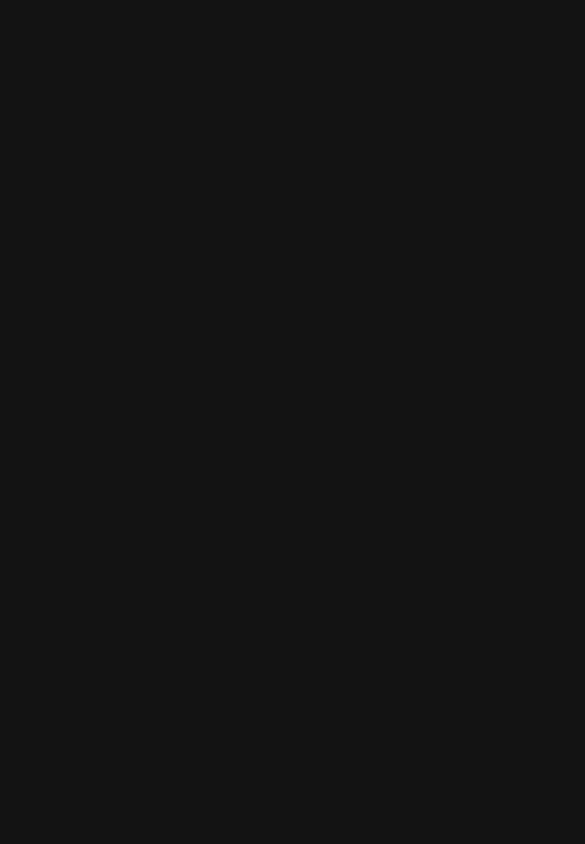
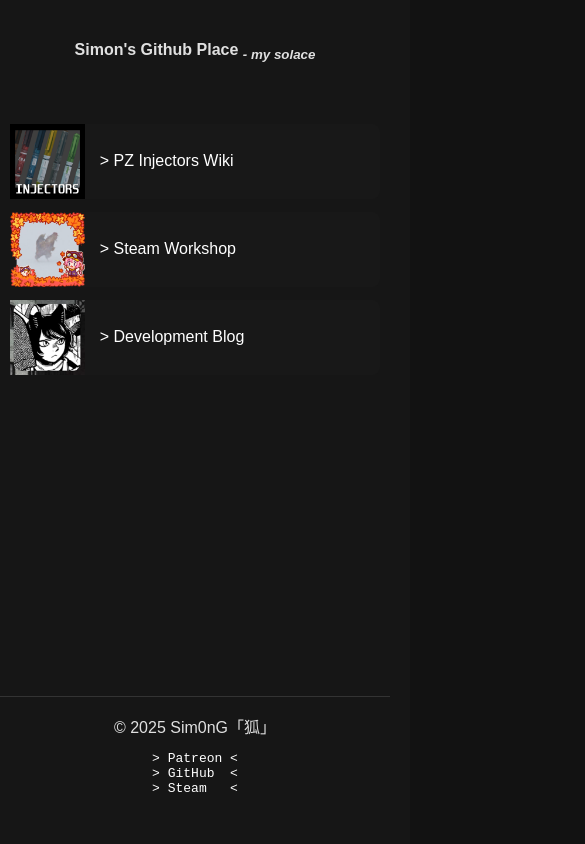
Before and after one commit to ecneho/ecneho.github.io, a plain HTML site: page index.html in a window 390 px wide. Shown: the top 844 px of the page, 585 px wide, since content can reach past the window. Drawn offline with Linux system fonts and the light colour scheme.

Commit message:
Added media queries to the main page

```diff
--- a/index.html
+++ b/index.html
@@ -2,6 +2,7 @@
 <head>
   <link rel="stylesheet" href="styles.css">
   <title>Simon's Github Place</title>
+  <meta name="viewport" content="width=device-width, initial-scale=1, minimum-scale=1" />
 </head>
   <body>
     <header>
--- a/styles.css
+++ b/styles.css
@@ -3,9 +3,9 @@ body {
   font-family: Arial, sans-serif;
   background-color: #121212;
   color: #e0e0e0;
-  padding: 20px 600px;
   margin: 0;
   display: grid;
+  justify-items: center;
 }
 
 header {
@@ -23,6 +23,9 @@ header, footer {
 
 header, footer, main {
   background-color: #161616;
+  max-width: 50%;
+  width: 100%;
+  padding: 20px;
 }
 
 div {
@@ -30,8 +33,9 @@ div {
   display: flex;
   align-items: center;
   gap: 15px;
-  margin-right: 35px;
   background-color: #181818;
+  width: 95%;
+  margin: auto;
 }
 
 div:hover {
@@ -45,6 +49,8 @@ a {
 
 ul {
   list-style-type: none;
+  margin: 0;
+  padding: 0;
 }
 
 li {
@@ -68,3 +74,19 @@ hr {
   margin: 1em 0;
   padding: 0;
 }
+
+@media (max-width: 768px) {
+  header, footer, main {
+    max-width: 80%;
+  }
+}
+
+@media (max-width: 480px) {
+  body {
+    overflow: hidden;
+  }
+
+  header, footer, main {
+    max-width: 100%;
+  }
+}
```
